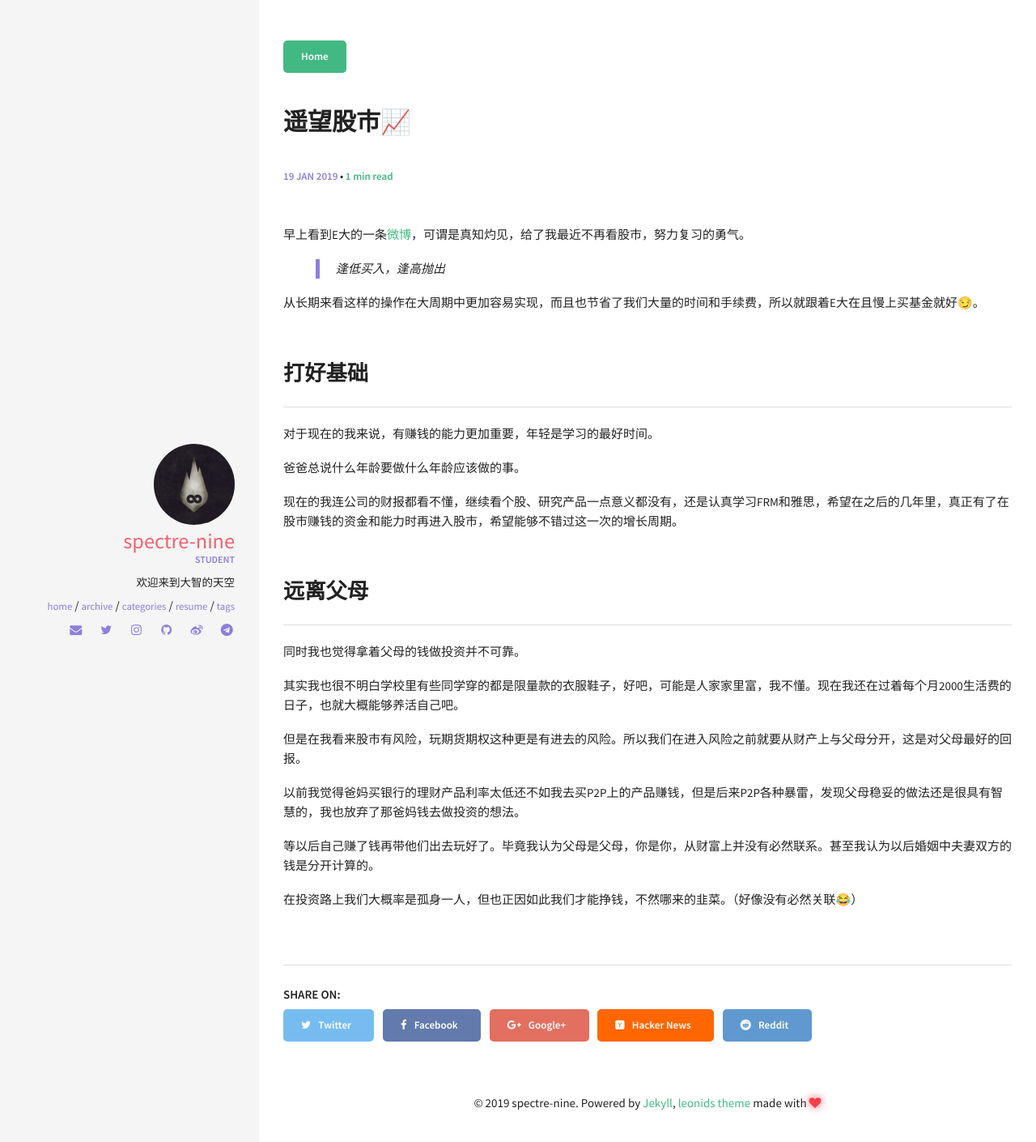
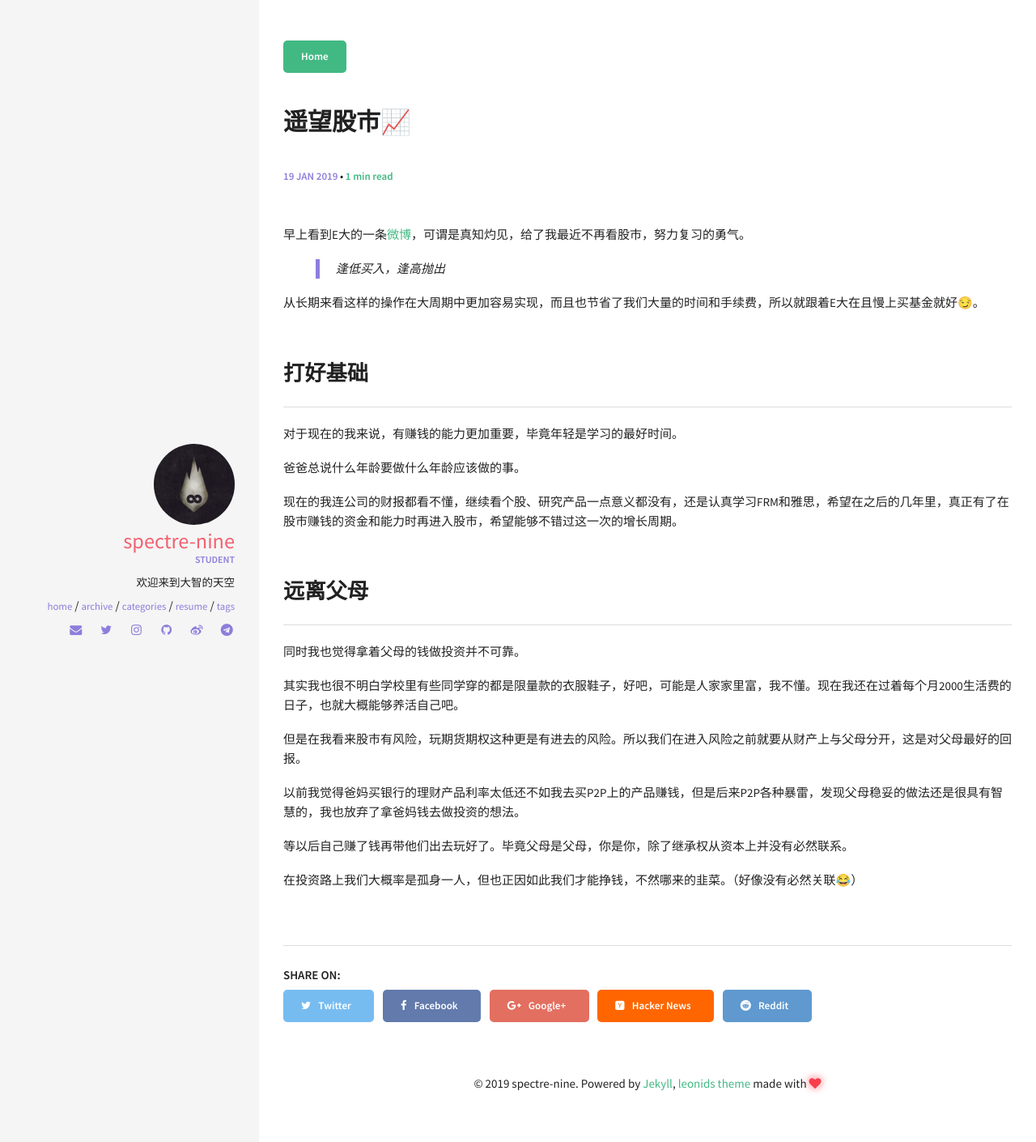
Before and after one commit to Nickszy/nickszy.github.io, a Jekyll site: the page built from _posts/2019-01-19-earn-money-in-the-stock-market.md, in a window 1280 px wide. Shown: the top 1410 px of the page at 81% size. Built offline with Jekyll 4.4.1, drawn with Linux system fonts in a browser that asks for light colours; comment, search, counter and statistics services are not loaded.

Commit message:
Update 2019-01-19-earn-money-in-the-stock-market.md

```diff
--- a/_posts/2019-01-19-earn-money-in-the-stock-market.md
+++ b/_posts/2019-01-19-earn-money-in-the-stock-market.md
@@ -10,13 +10,14 @@ comments: true
 ---
 
 早上看到E大的一条[微博](https://weibo.com/5687069307/HcvMJdjIn)，可谓是真知灼见，给了我最近不再看股市，努力复习的勇气。
+
 > 逢低买入，逢高抛出
 
 从长期来看这样的操作在大周期中更加容易实现，而且也节省了我们大量的时间和手续费，所以就跟着E大在且慢上买基金就好😏。
 
 ## 打好基础
 
-对于现在的我来说，有赚钱的能力更加重要，年轻是学习的最好时间。
+对于现在的我来说，有赚钱的能力更加重要，毕竟年轻是学习的最好时间。
 
 爸爸总说什么年龄要做什么年龄应该做的事。
 
@@ -30,8 +31,8 @@ comments: true
 
 但是在我看来股市有风险，玩期货期权这种更是有进去的风险。所以我们在进入风险之前就要从财产上与父母分开，这是对父母最好的回报。
 
-以前我觉得爸妈买银行的理财产品利率太低还不如我去买P2P上的产品赚钱，但是后来P2P各种暴雷，发现父母稳妥的做法还是很具有智慧的，我也放弃了那爸妈钱去做投资的想法。
+以前我觉得爸妈买银行的理财产品利率太低还不如我去买P2P上的产品赚钱，但是后来P2P各种暴雷，发现父母稳妥的做法还是很具有智慧的，我也放弃了拿爸妈钱去做投资的想法。
 
-等以后自己赚了钱再带他们出去玩好了。毕竟我认为父母是父母，你是你，从财富上并没有必然联系。甚至我认为以后婚姻中夫妻双方的钱是分开计算的。
+等以后自己赚了钱再带他们出去玩好了。毕竟父母是父母，你是你，除了继承权从资本上并没有必然联系。
 
 在投资路上我们大概率是孤身一人，但也正因如此我们才能挣钱，不然哪来的韭菜。（好像没有必然关联😂）
```
